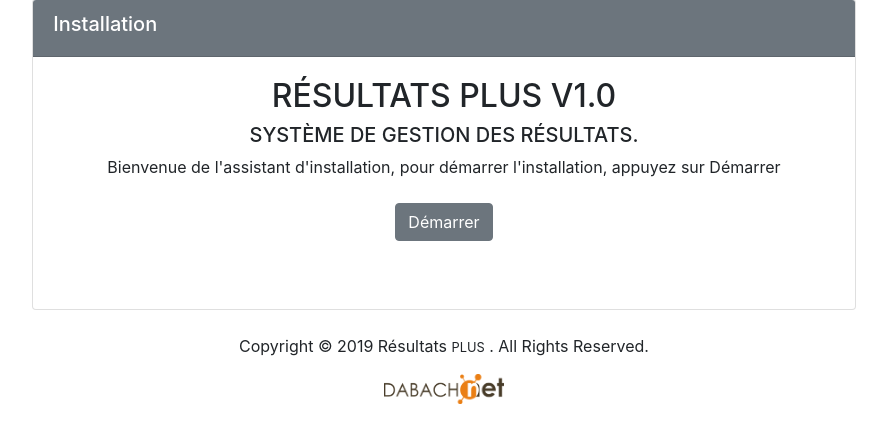
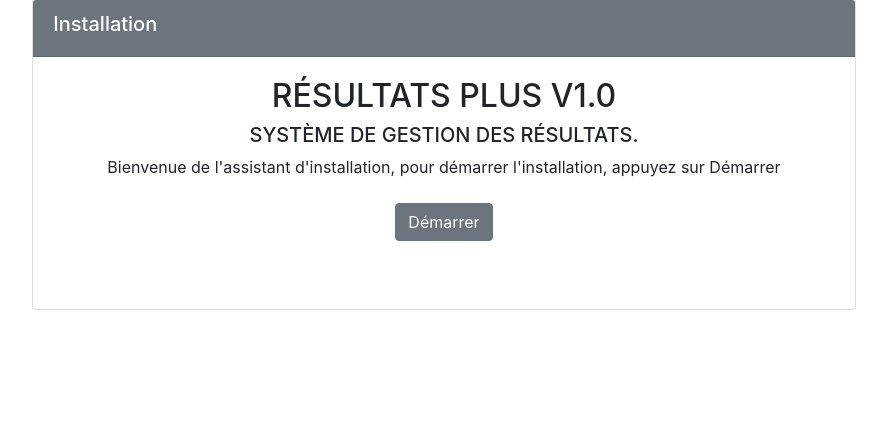
Before and after one commit to dabachNET/resultats-plus, a PHP site: page /install/index.php in a window 1280 px wide. Shown: the part 73-519 px from the top of the page, without its empty margins (196-1083 px from the left). Run offline with PHP 8.4, Linux system fonts and the light colour scheme.

Commit message:
Update index.php

```diff
--- a/install/index.php
+++ b/install/index.php
@@ -31,8 +31,6 @@
 </div>
 
 
-<p class="text-center mt-4">Copyright &copy; 2019 Résultats <small>PLUS</small> . All Rights Reserved.</p>
-<p style="text-align: center;"><a href="https://dabach.net/resultats_plus/"><img src="libs/img/dabach.png" width="120px" /></a></p>
 
 
 </div>
```
